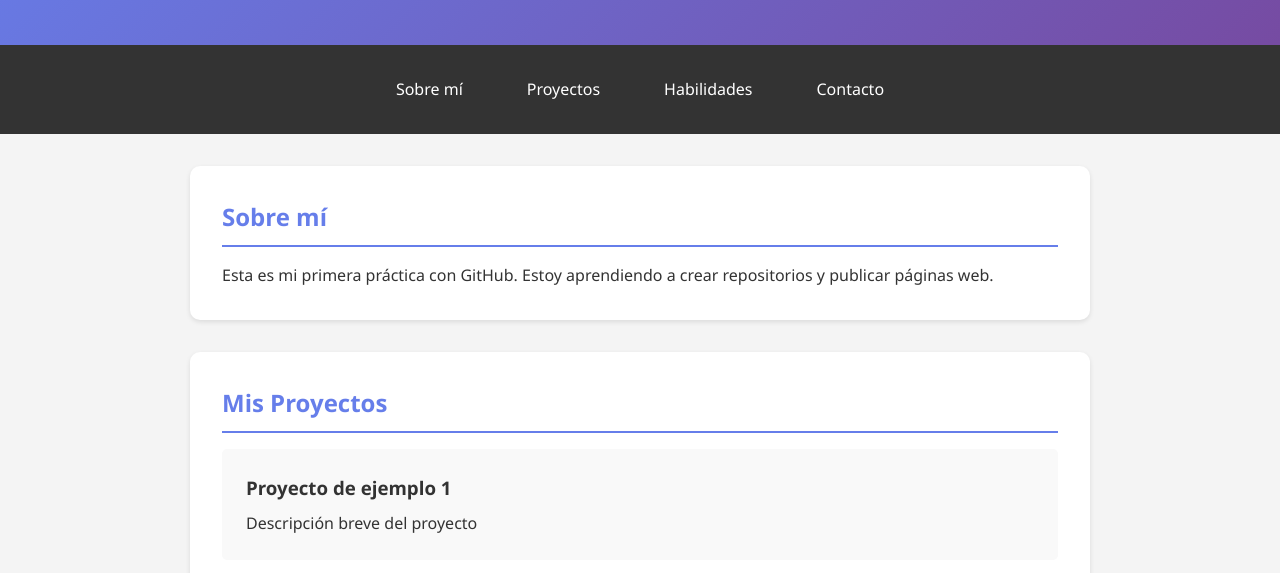
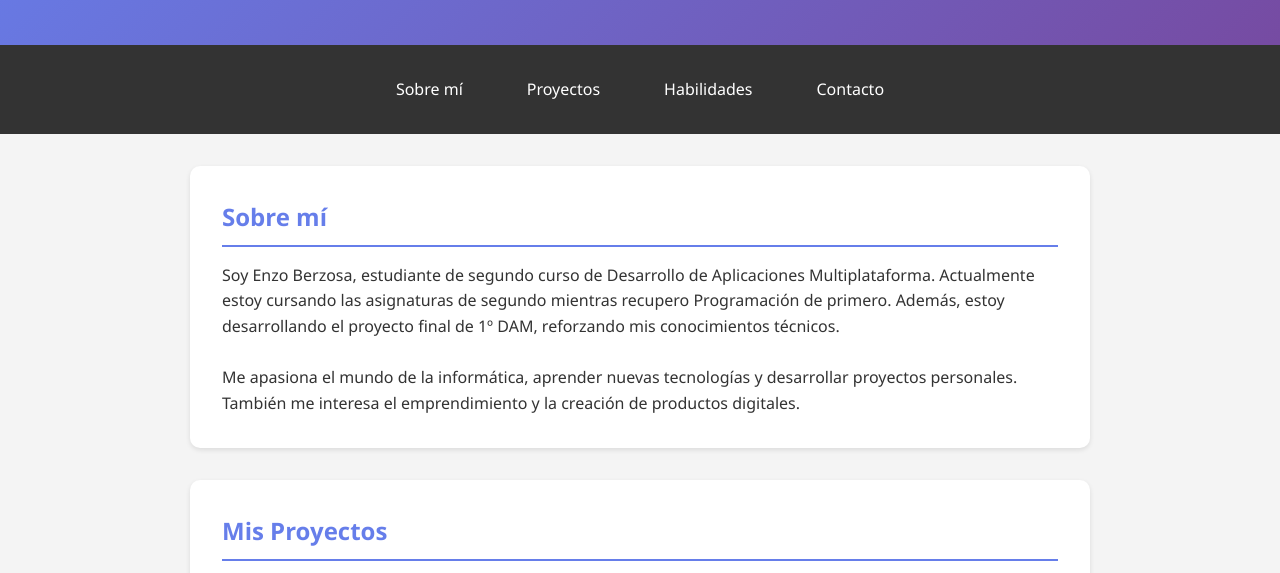
Before and after one commit to Enzoflx/enzo-portofolio, a plain HTML site: page index.html in a window 1280 px wide. Shown: the part 149-722 px from the top of the page. Drawn offline with Linux system fonts and the light colour scheme.

Commit message:
Actualizar la información sobre mi

```diff
--- a/index.html
+++ b/index.html
@@ -17,10 +17,17 @@
 <a href="#habilidades">Habilidades</a>
 <a href="#contacto">Contacto</a>
 </nav>
+<!-- SOBRE MÍ -->
 <section id="sobre-mi">
-<h2>Sobre mí</h2>
-<p>Esta es mi primera práctica con GitHub. Estoy aprendiendo a crear
-repositorios y publicar páginas web.</p>
+    <h2>Sobre mí</h2>
+    <p>
+    Soy Enzo Berzosa, estudiante de segundo curso de Desarrollo de Aplicaciones Multiplataforma.
+    Actualmente estoy cursando las asignaturas de segundo mientras recupero Programación de primero.
+    Además, estoy desarrollando el proyecto final de 1º DAM, reforzando mis conocimientos técnicos.
+    <br><br>
+    Me apasiona el mundo de la informática, aprender nuevas tecnologías y desarrollar proyectos personales.
+    También me interesa el emprendimiento y la creación de productos digitales.
+    </p>
 </section>
 <section id="proyectos">
 <h2>Mis Proyectos</h2>
```
